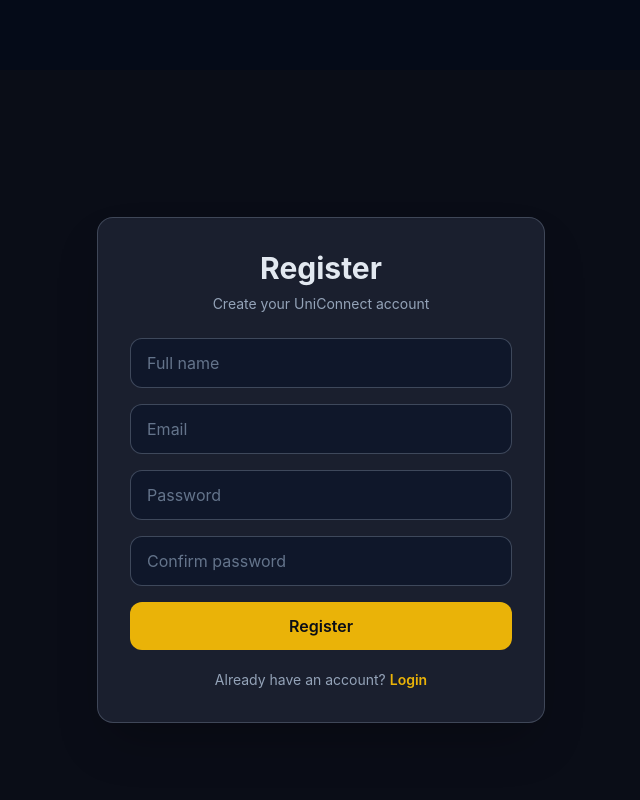
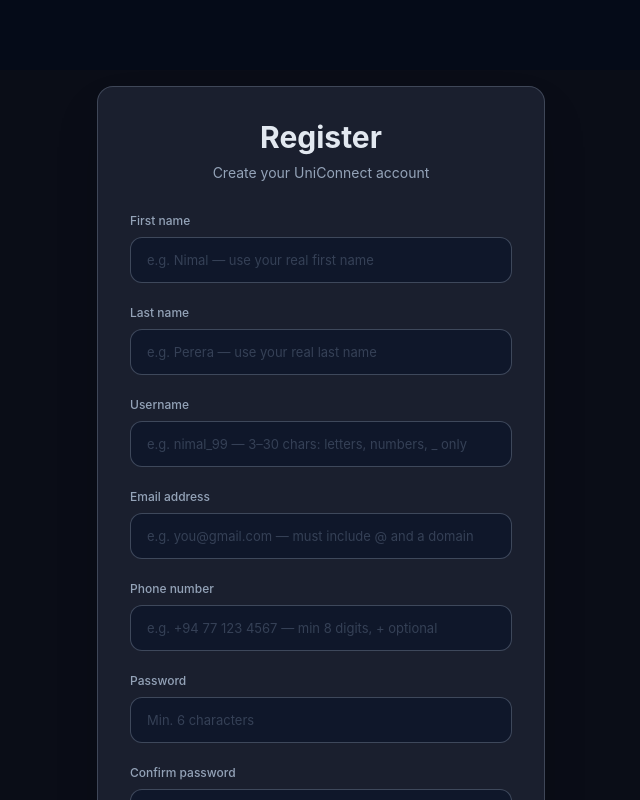
Before and after one commit to DenethKavinda/UniConnect, a React (Vite) app in the folder frontend/: page /register in a window 1280 px wide. Shown: the top 800 px of the page, without its empty margins (319-959 px from the left). Built offline with nearby package versions, Linux system fonts and the light colour scheme; no server answers.

Commit message:
update to login and register part

```diff
--- a/frontend/src/pages/LoginPage.jsx
+++ b/frontend/src/pages/LoginPage.jsx
@@ -5,6 +5,19 @@
 import { useAdminTheme } from "../context/AdminThemeContext";
 import { getAdminTheme } from "../theme/adminTheme";
 import Swal from "sweetalert2";
+
+function validateLoginEmail(email) {
+  const em = String(email ?? "").trim();
+  if (!em) return { ok: false, message: "Please enter your email." };
+  if (!em.includes("@")) {
+    return { ok: false, message: "Email must include the @ symbol." };
+  }
+  const emailRe = /^[^\s@]+@[^\s@]+\.[^\s@]+$/;
+  if (!emailRe.test(em)) {
+    return { ok: false, message: "Please enter a valid email address (e.g. name@domain.com)." };
+  }
+  return { ok: true, email: em };
+}
 
 function LoginPage() {
   const [form, setForm] = useState({ email: "", password: "" });
@@ -24,7 +37,7 @@
     e.preventDefault();
     setError("");
 
-    if (!form.email || !form.password) {
+    if (!form.email?.trim() || !form.password) {
       Swal.fire({
         icon: "warning",
         title: "Missing Fields",
@@ -36,10 +49,26 @@
       return;
     }
 
+    const emailCheck = validateLoginEmail(form.email);
+    if (!emailCheck.ok) {
+      Swal.fire({
+        icon: "warning",
+        title: "Invalid Email",
+        text: emailCheck.message,
+        confirmButtonColor: t.accent,
+        background: t.surfaceSoft || t.surfaceMuted,
+        color: t.text,
+      });
+      return;
+    }
+
     try {
       setLoading(true);
 
-      const res = await API.post("/auth/login", form);
+      const res = await API.post("/auth/login", {
+        email: emailCheck.email,
+        password: form.password,
+      });
 
       const token = res.data.token;
       const user = res.data.user;
@@ -136,7 +165,7 @@
         </form>
 
         <p className="app-text-muted mt-5 text-center text-sm">
-          Don't have an account?{" "}
+          Don&apos;t have an account?{" "}
           <Link
             to="/register"
             className="font-semibold text-[var(--app-primary)] hover:brightness-110"
--- a/frontend/src/pages/RegisterPage.jsx
+++ b/frontend/src/pages/RegisterPage.jsx
@@ -1,56 +1,186 @@
 import { useState } from "react";
 import API from "../services/api";
 import { Link, useNavigate } from "react-router-dom";
-import { useAdminTheme } from "../context/AdminThemeContext";
-import { getAdminTheme } from "../theme/adminTheme";
+
+/** Placeholder-only hints (watermark; hidden while typing). Match validation rules. */
+const PLACEHOLDER = {
+  firstName: "e.g. Nimal — use your real first name",
+  lastName: "e.g. Perera — use your real last name",
+  username: "e.g. nimal_99 — 3–30 chars: letters, numbers, _ only",
+  email: "e.g. you@gmail.com — must include @ and a domain",
+  phone: "e.g. +94 77 123 4567 — min 8 digits, + optional",
+  password: "Min. 6 characters",
+  confirmPassword: "Type the same password again",
+};
+
+const inputWatermarkClass =
+  "app-input w-full rounded-xl px-4 py-3 text-sm placeholder:text-slate-500/45 placeholder:text-[13px]";
+
+/** Digits only — must match backend (at least 8 digits) */
+function phoneDigits(raw) {
+  return String(raw || "").replace(/\D/g, "");
+}
+
+function validateRegisterForm(form) {
+  const firstName = form.firstName?.trim() ?? "";
+  const lastName = form.lastName?.trim() ?? "";
+  const username = form.username?.trim() ?? "";
+  const email = form.email?.trim() ?? "";
+  const phone = form.phone?.trim() ?? "";
+  const password = form.password?.trim() ?? "";
+  const confirmPassword = form.confirmPassword?.trim() ?? "";
+
+  if (
+    !firstName ||
+    !lastName ||
+    !username ||
+    !email ||
+    !phone ||
+    !password ||
+    !confirmPassword
+  ) {
+    return "All fields are required";
+  }
+
+  const userRe = /^[a-zA-Z0-9_]{3,30}$/;
+  if (!userRe.test(username)) {
+    return "Username must be 3–30 characters (letters, numbers, underscore only)";
+  }
+
+  if (!email.includes("@")) {
+    return "Email must contain @";
+  }
+  const emailRe = /^[^\s@]+@[^\s@]+\.[^\s@]+$/;
+  if (!emailRe.test(email)) {
+    return "Enter a valid email address";
+  }
+
+  const ph = phoneDigits(phone);
+  if (ph.length < 8) {
+    return "Enter a valid phone number (at least 8 digits)";
+  }
+
+  if (password.length < 6) {
+    return "Password must be at least 6 characters";
+  }
+
+  if (password !== confirmPassword) {
+    return "Passwords do not match";
+  }
+
+  return null;
+}
+
+/** Same base as axios; uses fetch + JSON.stringify so the body always arrives as JSON on the server. */
+async function postRegisterJson(payload) {
+  const base = String(API.defaults.baseURL || "/api").replace(/\/$/, "");
+  const url = `${base}/auth/register`;
+
+  const res = await fetch(url, {
+    method: "POST",
+    headers: {
+      "Content-Type": "application/json",
+      Accept: "application/json",
+    },
+    body: JSON.stringify(payload),
+  });
+
+  const text = await res.text();
+  let data = {};
+  try {
+    data = text ? JSON.parse(text) : {};
+  } catch {
+    data = { message: text || res.statusText || "Registration failed" };
+  }
+
+  if (!res.ok) {
+    const err = new Error(typeof data.message === "string" ? data.message : "Registration failed");
+    err.response = { data };
+    throw err;
+  }
+  return data;
+}
+
+/** Read values from actual inputs (more reliable than FormData with some browsers/password managers). */
+function readRegisterFormFromDom(formEl) {
+  const names = [
+    "firstName",
+    "lastName",
+    "username",
+    "email",
+    "phone",
+    "password",
+    "confirmPassword",
+  ];
+  const out = {};
+  for (const name of names) {
+    const input = formEl.querySelector(`input[name="${name}"]`);
+    out[name] = input ? String(input.value ?? "") : "";
+  }
+  return out;
+}
 
 function RegisterPage() {
-  const [form, setForm] = useState({
-    name: "",
-    email: "",
-    password: "",
-    confirmPassword: "",
-  });
   const [error, setError] = useState("");
   const [success, setSuccess] = useState("");
+  const [submitting, setSubmitting] = useState(false);
   const navigate = useNavigate();
-  const { isDark } = useAdminTheme();
-  const t = getAdminTheme(isDark);
-
-  const handleChange = (e) => {
-    setForm({ ...form, [e.target.name]: e.target.value });
-  };
 
   const handleSubmit = async (e) => {
     e.preventDefault();
     setError("");
     setSuccess("");
 
-    if (!form.name || !form.email || !form.password || !form.confirmPassword) {
-      return setError("All fields are required");
+    const formEl = e.currentTarget;
+    const fromDom = readRegisterFormFromDom(formEl);
+
+    const clientError = validateRegisterForm(fromDom);
+    if (clientError) {
+      return setError(clientError);
     }
 
-    if (form.password.length < 6) {
-      return setError("Password must be at least 6 characters");
-    }
+    const firstName = fromDom.firstName.trim();
+    const lastName = fromDom.lastName.trim();
+    const username = fromDom.username.trim();
+    const email = fromDom.email.trim();
+    const phone = fromDom.phone.trim();
+    const password = fromDom.password.trim();
+    const confirmPassword = fromDom.confirmPassword.trim();
 
-    if (form.password !== form.confirmPassword) {
-      return setError("Passwords do not match");
-    }
+    const payload = {
+      firstName,
+      lastName,
+      username,
+      email,
+      phone,
+      password,
+      confirmPassword,
+    };
 
+    setSubmitting(true);
     try {
-      await API.post("/auth/register", {
-        name: form.name,
-        email: form.email,
-        password: form.password,
-      });
+      await postRegisterJson(payload);
 
       setSuccess("Registration successful");
       setTimeout(() => {
         navigate("/login");
       }, 1000);
     } catch (err) {
-      setError(err.response?.data?.message || "Registration failed");
+      const data = err.response?.data;
+      let msg =
+        (typeof data === "string" ? data : data?.message) ||
+        data?.error ||
+        err.message ||
+        "Registration failed";
+      if (data?.missing?.length) {
+        msg = `${msg} (${data.missing.join(", ")})`;
+      }
+      if (data?.receivedKeys?.length) {
+        msg = `${msg} — server saw keys: ${data.receivedKeys.join(", ")}`;
+      }
+      setError(msg);
+    } finally {
+      setSubmitting(false);
     }
   };
 
@@ -77,47 +207,121 @@
           </div>
         )}
 
-        <form onSubmit={handleSubmit} className="space-y-4">
+        {/* Uncontrolled inputs: real DOM values are sent (fixes React controlled + autofill empty body) */}
+        <form onSubmit={handleSubmit} className="space-y-4" noValidate>
+          <div className="space-y-1.5">
+            <label htmlFor="reg-firstName" className="text-xs font-medium text-[var(--app-text-muted)]">
+              First name
+            </label>
             <input
+              id="reg-firstName"
               type="text"
-            name="name"
-            placeholder="Full name"
-            onChange={handleChange}
-            className="app-input w-full rounded-xl px-4 py-3 placeholder-slate-500"
+              name="firstName"
+              autoComplete="given-name"
+              placeholder={PLACEHOLDER.firstName}
+              className={inputWatermarkClass}
             />
+          </div>
 
+          <div className="space-y-1.5">
+            <label htmlFor="reg-lastName" className="text-xs font-medium text-[var(--app-text-muted)]">
+              Last name
+            </label>
             <input
+              id="reg-lastName"
+              type="text"
+              name="lastName"
+              autoComplete="family-name"
+              placeholder={PLACEHOLDER.lastName}
+              className={inputWatermarkClass}
+            />
+          </div>
+
+          <div className="space-y-1.5">
+            <label htmlFor="reg-username" className="text-xs font-medium text-[var(--app-text-muted)]">
+              Username
+            </label>
+            <input
+              id="reg-username"
+              type="text"
+              name="username"
+              autoComplete="username"
+              placeholder={PLACEHOLDER.username}
+              className={inputWatermarkClass}
+            />
+          </div>
+
+          <div className="space-y-1.5">
+            <label htmlFor="reg-email" className="text-xs font-medium text-[var(--app-text-muted)]">
+              Email address
+            </label>
+            <input
+              id="reg-email"
               type="email"
               name="email"
-            placeholder="Email"
-            onChange={handleChange}
-            className="app-input w-full rounded-xl px-4 py-3 placeholder-slate-500"
+              autoComplete="email"
+              placeholder={PLACEHOLDER.email}
+              className={inputWatermarkClass}
             />
+          </div>
 
+          <div className="space-y-1.5">
+            <label htmlFor="reg-phone" className="text-xs font-medium text-[var(--app-text-muted)]">
+              Phone number
+            </label>
             <input
+              id="reg-phone"
+              type="tel"
+              name="phone"
+              autoComplete="tel"
+              placeholder={PLACEHOLDER.phone}
+              className={inputWatermarkClass}
+            />
+          </div>
+
+          <div className="space-y-1.5">
+            <label htmlFor="reg-password" className="text-xs font-medium text-[var(--app-text-muted)]">
+              Password
+            </label>
+            <input
+              id="reg-password"
               type="password"
               name="password"
-            placeholder="Password"
-            onChange={handleChange}
-            className="app-input w-full rounded-xl px-4 py-3 placeholder-slate-500"
+              autoComplete="new-password"
+              placeholder={PLACEHOLDER.password}
+              className={inputWatermarkClass}
             />
+          </div>
 
+          <div className="space-y-1.5">
+            <label htmlFor="reg-confirmPassword" className="text-xs font-medium text-[var(--app-text-muted)]">
+              Confirm password
+            </label>
             <input
+              id="reg-confirmPassword"
               type="password"
               name="confirmPassword"
-            placeholder="Confirm password"
-            onChange={handleChange}
-            className="app-input w-full rounded-xl px-4 py-3 placeholder-slate-500"
+              autoComplete="new-password"
+              placeholder={PLACEHOLDER.confirmPassword}
+              className={inputWatermarkClass}
             />
+          </div>
 
-          <button className="app-btn-primary w-full rounded-xl py-3 font-semibold transition-all duration-200 hover:brightness-110">
-            Register
+          <button
+            type="submit"
+            disabled={submitting}
+            className="app-btn-primary w-full rounded-xl py-3 font-semibold transition-all duration-200 hover:brightness-110 disabled:cursor-not-allowed disabled:opacity-60"
+          >
+            {submitting ? "Please wait…" : "Register"}
           </button>
         </form>
 
         <p className="app-text-muted mt-5 text-center text-sm">
           Already have an account?{" "}
-          <Link to="/login" className="font-semibold text-[var(--app-primary)] hover:brightness-110">
+          <Link
+            to="/login"
+            className="font-semibold text-[var(--app-primary)] hover:brightness-110"
+          >
             Login
           </Link>
         </p>
```
Lines whose indentation alone changed are shown as unchanged.
